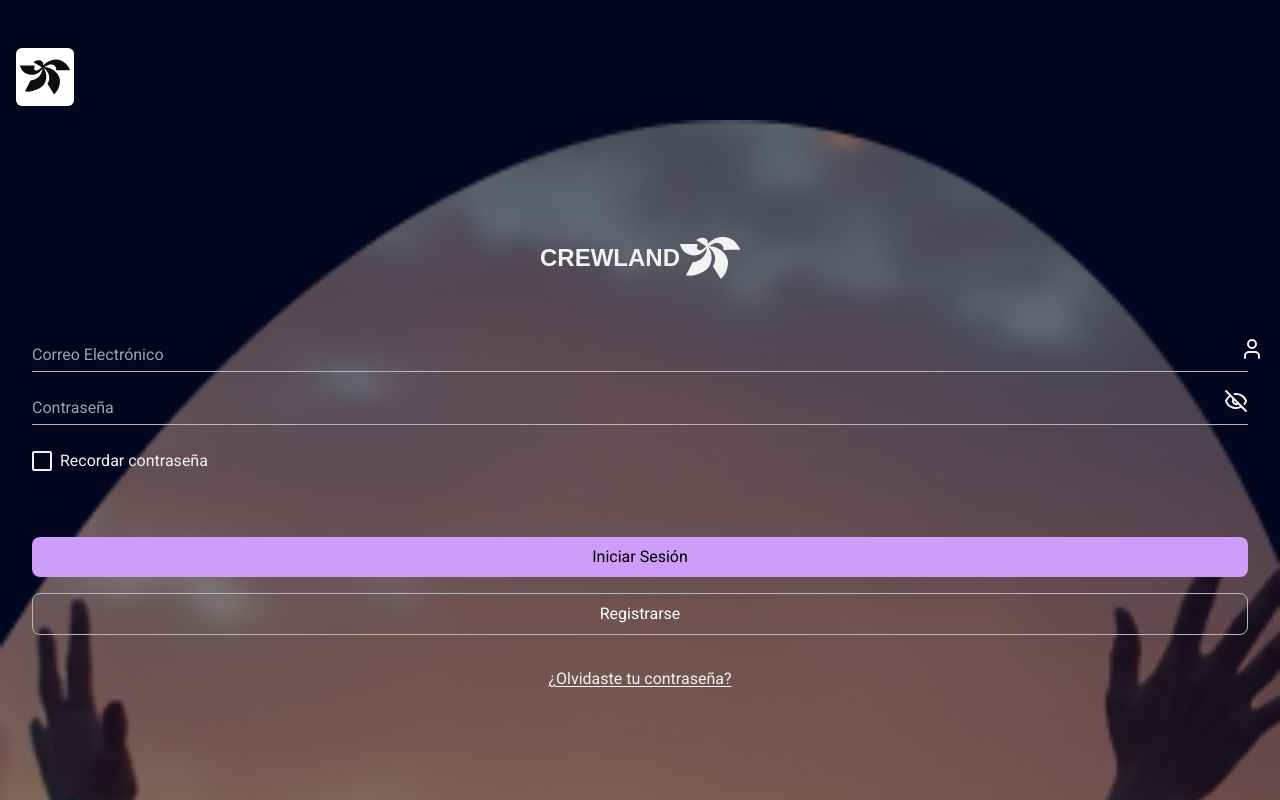
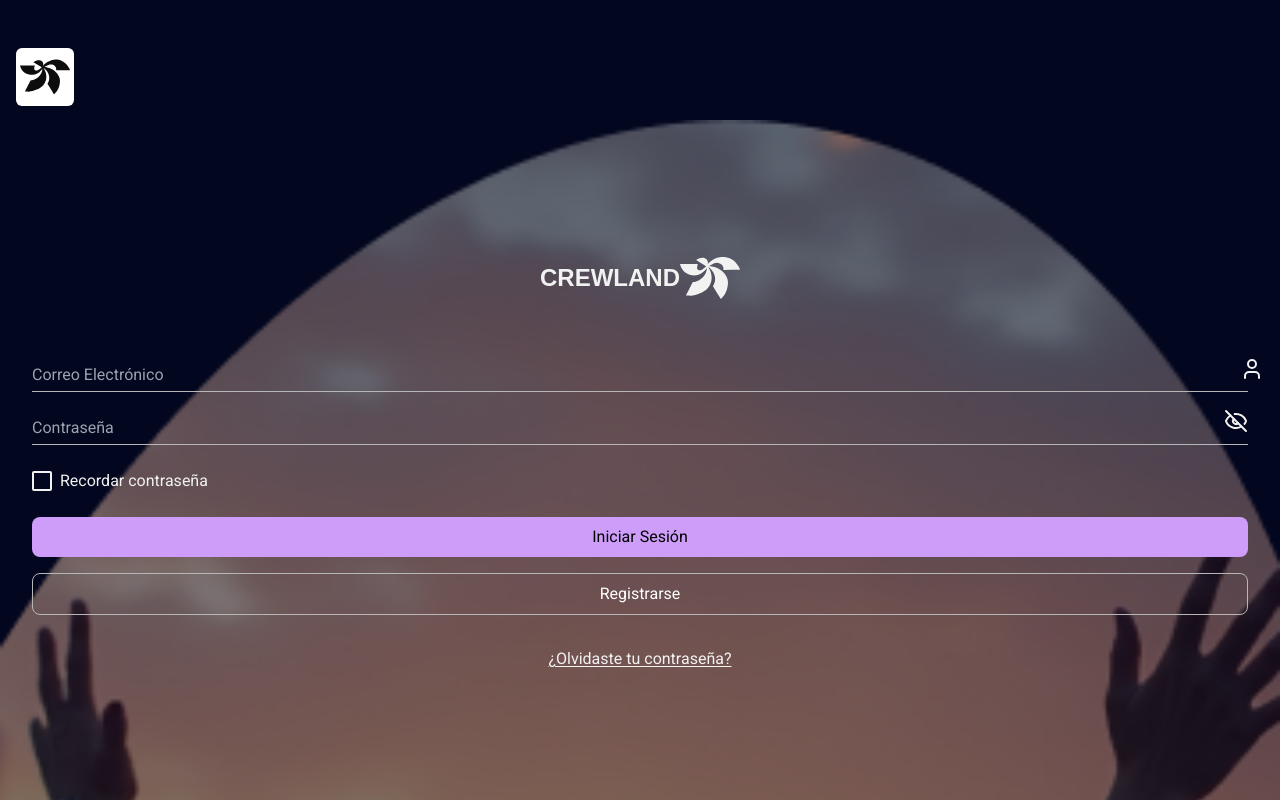
Before and after one commit to igrowker/i004-crewland-front, a Next.js app: page /auth/login in a window 1280 px wide. Built offline with nearby package versions, Linux system fonts and the light colour scheme; a web font is replaced by a local one.

Commit message:
fix: move login button into form comnponent

```diff
--- a/src/app/auth/login/page.tsx
+++ b/src/app/auth/login/page.tsx
@@ -11,10 +11,10 @@
 import { FormState, login } from '@/lib'
 
 export default function LoginPage() {
-  const [errors, setErrors] = useState<{type: string, message: string}>({type: '', message: ''})
+  const [errors, setErrors] = useState<{ type: string, message: string }>({ type: '', message: '' })
   const [formState, formAction] = useActionState(login, {
     success: false,
-    data: {token: '', msg: ''},
+    data: { token: '', msg: '' },
   } as FormState)
 
   useEffect(() => {
@@ -119,7 +119,7 @@
                   className={`appearance-none w-full h-full border-2 rounded-sm cursor-pointer ${rememberMe
                     ? 'bg-primary border-primary'
                     : 'bg-transparent border-customWhite'
-                    }` }
+                    }`}
                 />
                 <span
                   className={`absolute top-0 left-0 w-full h-full flex justify-center items-center text-white text-xl ${rememberMe ? 'opacity-100' : 'opacity-0'
@@ -134,8 +134,7 @@
                 Recordar contraseña
               </label>
             </div>
-          </form>
-          <div className='flex flex-col gap-4 p-4 md:p-6 lg:p-8'>
+            <div className='flex flex-col gap-4 '>
               <Button submit text='Iniciar Sesión' variant='primary' />
               <Button
                 text='Registrarse'
@@ -143,6 +142,7 @@
                 onClick={() => redirect('/auth/register')}
               />
             </div>
+          </form>
           <div className='flex flex-col items-center'>
             <Link
               href='/auth/recovery'
```
Lines whose indentation alone changed are shown as unchanged.
